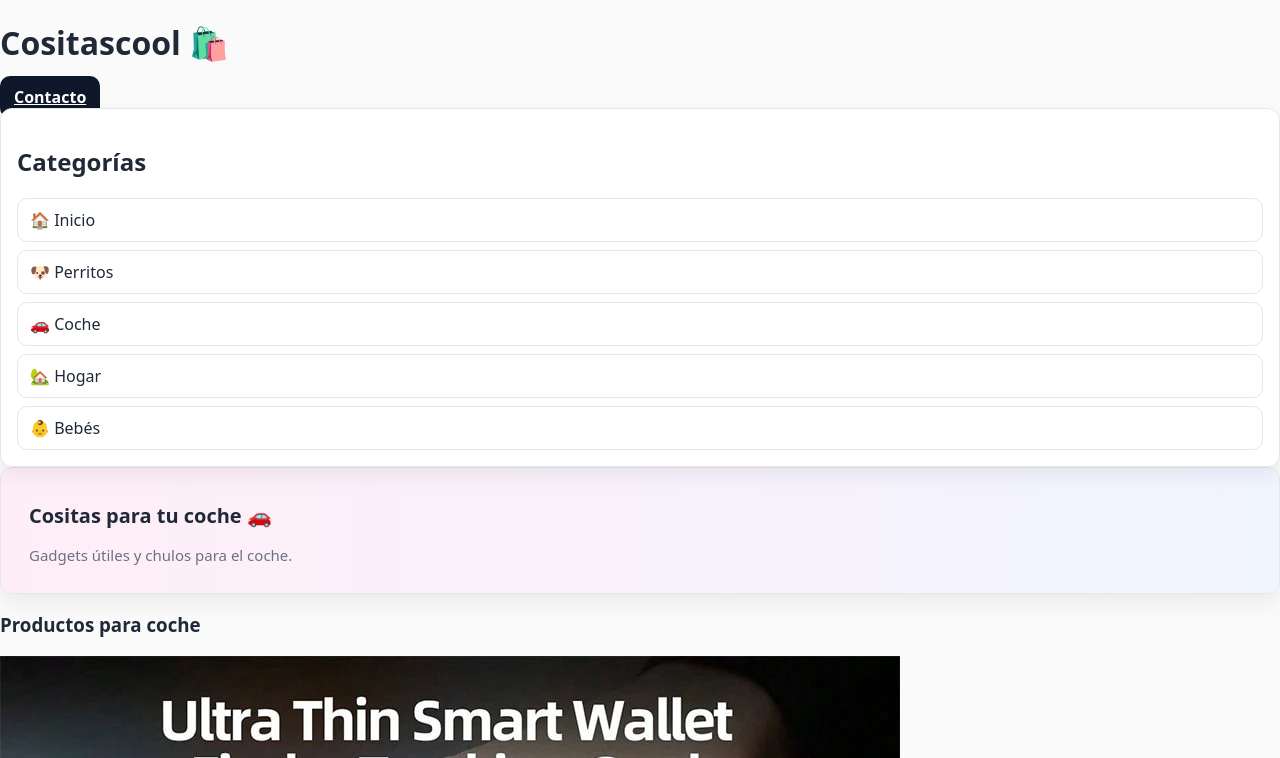
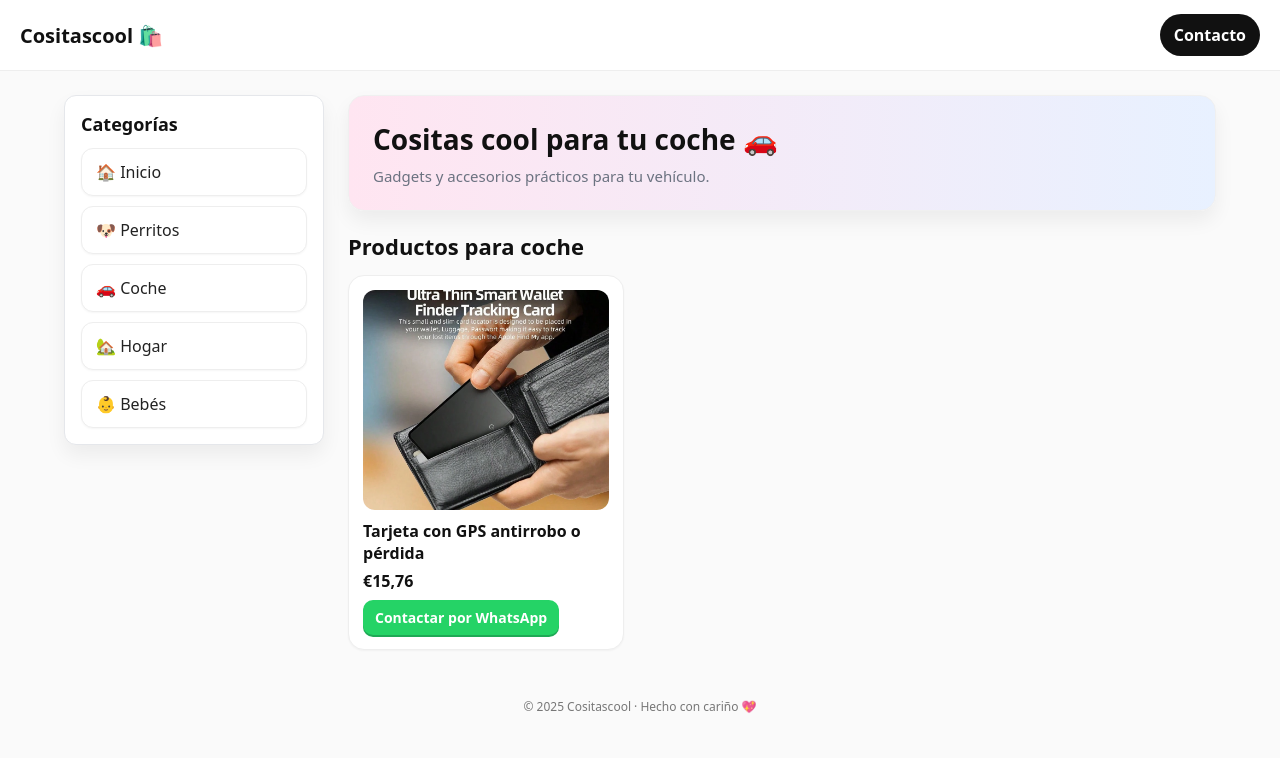
Before and after one commit to rikysbd/tienda-cositascool, a website: page coche.html in a window 1280 px wide. Shown: the top 758 px of the page. Drawn offline with Linux system fonts and the light colour scheme.

Commit message:
Update coche.html

```diff
--- a/coche.html
+++ b/coche.html
@@ -1,27 +1,68 @@
-<!DOCTYPE html><html lang="es"><head>
-<meta charset="UTF-8"/><meta name="viewport" content="width=device-width, initial-scale=1.0"/>
+<!DOCTYPE html>
+<html lang="es">
+<head>
+<meta charset="UTF-8"/>
+<meta name="viewport" content="width=device-width, initial-scale=1.0"/>
 <title>Cositascool · Coche</title>
 <link rel="stylesheet" href="css/style.css"/>
-<style>/* mismos estilos que perritos.html */</style>
-</head><body>
-<header><h1>Cositascool 🛍️</h1><a class="contact-btn" href="contacto.html">Contacto</a></header>
+<style>
+:root{--r:16px}*{box-sizing:border-box}body{margin:0;font-family:system-ui,-apple-system,"Segoe UI",Roboto,Helvetica,Arial,sans-serif;background:#fafafa;color:#111}
+header{position:sticky;top:0;z-index:5;background:#fff;border-bottom:1px solid #eee;padding:14px 20px;display:flex;gap:12px;align-items:center;justify-content:space-between}
+header h1{margin:0;font-size:20px}.contact-btn{background:#111;color:#fff;text-decoration:none;padding:10px 14px;border-radius:999px;font-weight:600}
+.layout{max-width:1200px;margin:0 auto;padding:24px;display:grid;grid-template-columns:260px 1fr;gap:24px}
+.sidebar{position:sticky;top:76px}.sidebar h2{margin:0 0 12px;font-size:18px}
+.category-nav{display:flex;flex-direction:column;gap:10px}
+.category-nav a{display:flex;gap:10px;text-decoration:none;color:#222;background:#fff;border:1px solid #eee;border-radius:12px;padding:12px 14px;box-shadow:0 1px 2px rgba(0,0,0,.04)}
+.main{min-width:0}.hero{background:linear-gradient(90deg,#ffe5f1,#e8f1ff);border:1px solid #f0f0f0;border-radius:var(--r);padding:24px;margin-bottom:20px}
+.hero h2{margin:0 0 8px;font-size:28px}.products h3.section{margin:0 0 14px;font-size:22px}
+.grid{display:grid;gap:20px;grid-template-columns:repeat(auto-fill,minmax(240px,1fr))}
+.card{background:#fff;border:1px solid #eee;border-radius:var(--r);padding:14px;box-shadow:0 1px 2px rgba(0,0,0,.04);display:flex;flex-direction:column}
+.card img{width:100%;height:220px;object-fit:cover;border-radius:12px}
+.card h4{margin:10px 0 6px;font-size:16px}.price{margin:0 0 8px;color:#111;font-weight:700}
+.whatsapp-btn{align-self:flex-start;display:inline-block;background:#25D366;color:#fff;text-decoration:none;font-weight:700;border-radius:10px;padding:8px 12px;font-size:14px;box-shadow:0 2px 0 #1ea955}
+footer{text-align:center;color:#777;font-size:12px;padding:24px 0 40px}
+@media(max-width:900px){.layout{grid-template-columns:1fr}.sidebar{position:static}}
+</style>
+</head>
+<body>
+<header>
+  <h1>Cositascool 🛍️</h1>
+  <a class="contact-btn" href="contacto.html">Contacto</a>
+</header>
+
 <div class="layout">
-<aside class="sidebar"><h2>Categorías</h2><nav class="category-nav">
-  <a href="index.html">🏠 Inicio</a><a href="perritos.html">🐶 Perritos</a><a href="coche.html">🚗 Coche</a><a href="hogar.html">🏡 Hogar</a><a href="bebes.html">👶 Bebés</a>
-</nav></aside>
+  <aside class="sidebar">
+    <h2>Categorías</h2>
+    <nav class="category-nav">
+      <a href="index.html">🏠 Inicio</a>
+      <a href="perritos.html">🐶 Perritos</a>
+      <a href="coche.html">🚗 Coche</a>
+      <a href="hogar.html">🏡 Hogar</a>
+      <a href="bebes.html">👶 Bebés</a>
+    </nav>
+  </aside>
+
   <main class="main">
-  <section class="hero"><h2>Cositas para tu coche 🚗</h2><p>Gadgets útiles y chulos para el coche.</p></section>
-  <section class="products"><h3 class="section">Productos para coche</h3>
+    <section class="hero">
+      <h2>Cositas cool para tu coche 🚗</h2>
+      <p>Gadgets y accesorios prácticos para tu vehículo.</p>
+    </section>
+
+    <section class="products">
+      <h3 class="section">Productos para coche</h3>
       <div class="grid">
         <article class="card">
           <img src="images/tarjeta-gps.png" alt="Tarjeta con GPS antirrobo o pérdida">
           <h4>Tarjeta con GPS antirrobo o pérdida</h4>
           <p class="price">€15,76</p>
-        <a class="whatsapp-btn" target="_blank" href="https://api.whatsapp.com/send?phone=34635782353&text=Hola,%20quiero%20comprar%20'Tarjeta%20con%20GPS%20antirrobo%20o%20p%C3%A9rdida'%20(15,76%20%E2%82%AC)%20desde%20Cositascool.">Contactar por WhatsApp</a>
+          <a class="whatsapp-btn" target="_blank"
+             href="https://api.whatsapp.com/send?phone=34635782353&text=Hola,%20quiero%20comprar%20'Tarjeta%20con%20GPS%20antirrobo%20o%20p%C3%A9rdida'%20(15,76%20%E2%82%AC)%20desde%20Cositascool.">Contactar por WhatsApp</a>
         </article>
       </div>
     </section>
   </main>
 </div>
+
 <footer>© 2025 Cositascool · Hecho con cariño 💖</footer>
-</body></html>
+</body>
+</html>
```
Lines whose indentation alone changed are shown as unchanged.
